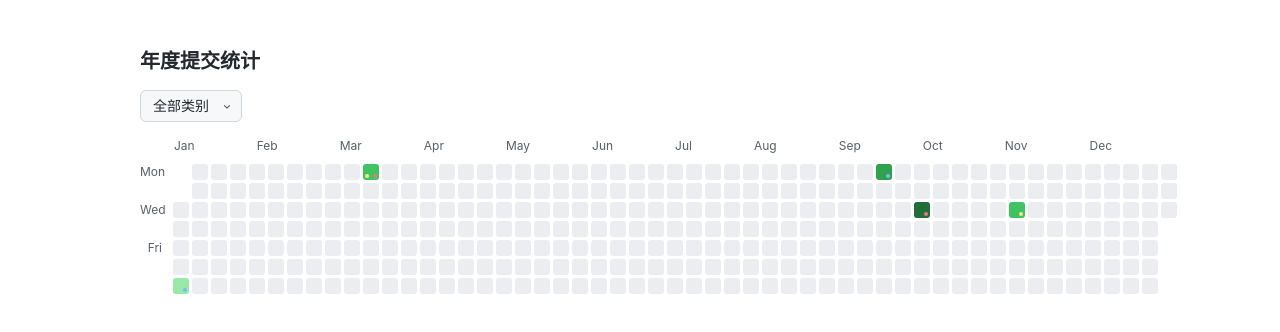
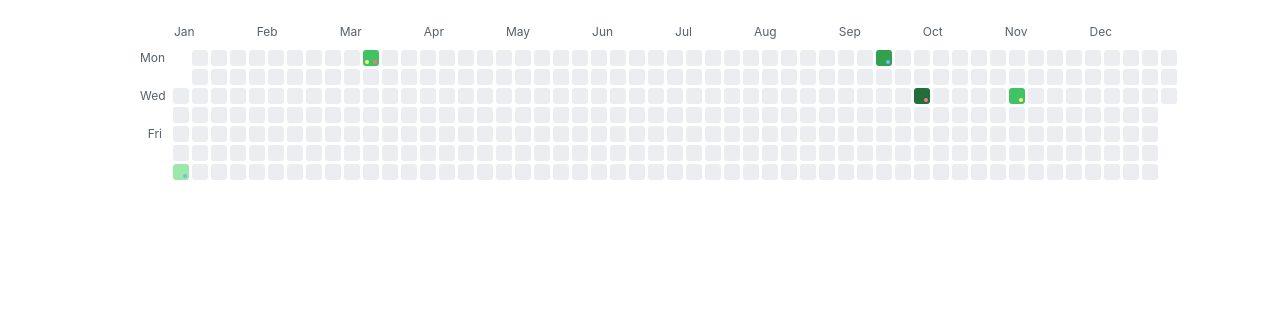
Before and after one commit to ParchingSun/VisualCalendar, a plain HTML site: page index.html in a window 1280 px wide. Drawn offline with nearby package versions, Linux system fonts and the light colour scheme.

Commit message:
Update index.html

```diff
--- a/index.html
+++ b/index.html
@@ -9,9 +9,10 @@
         /* 保持之前的基础样式 */
         body {
             font-family: -apple-system, BlinkMacSystemFont, "Segoe UI", Helvetica, Arial, sans-serif;
-            padding: 20px;
+            padding: 0px;
             background-color: #ffffff;
             color: #24292f;
+            padding-top: 16px;
         }
         .container {
             max-width: 1000px;
@@ -31,7 +32,7 @@
             appearance: none;
             -webkit-appearance: none;
             padding: 5px 12px;
-            font-size: 14px;
+            font-size: 12px;
             line-height: 20px;
             color: #24292f;
             background-color: #f6f8fa;
@@ -140,15 +141,14 @@
 </head>
 <body>
 <div class="container">
-    <h2>年度提交统计</h2>
-    <div class="controls">
+    <!-- <div class="controls">
         <select id="categorySelect">
             <option value="all">全部类别</option>
             <option value="reading">阅读</option>
             <option value="diary">日记</option>
             <option value="study">学习</option>
         </select>
-    </div>
+    </div> -->
     <div class="month-labels" id="monthLabels"></div>
     <div class="calendar" id="contributions"></div>
     <div class="tooltip" id="tooltip"></div>
@@ -256,7 +256,10 @@
                 if (category === 'all') {
                     tooltipText += `总提交次数: ${commitData ? commitData.commits : 0}`;
                     if (commitData && commitData.tags.length > 0) {
-                        const categories = commitData.tags.map(tag => categoryNames[tag]).join(", ");
+                        // 生成每个分类及其数量
+                        const categories = commitData.tags.map(tag =>
+                            `${categoryNames[tag]}${commitData.categories?.[tag] || 0}`
+                        ).join("、 ");
                         tooltipText += `\n分类: ${categories}`;
                     }
                 } else {
```
